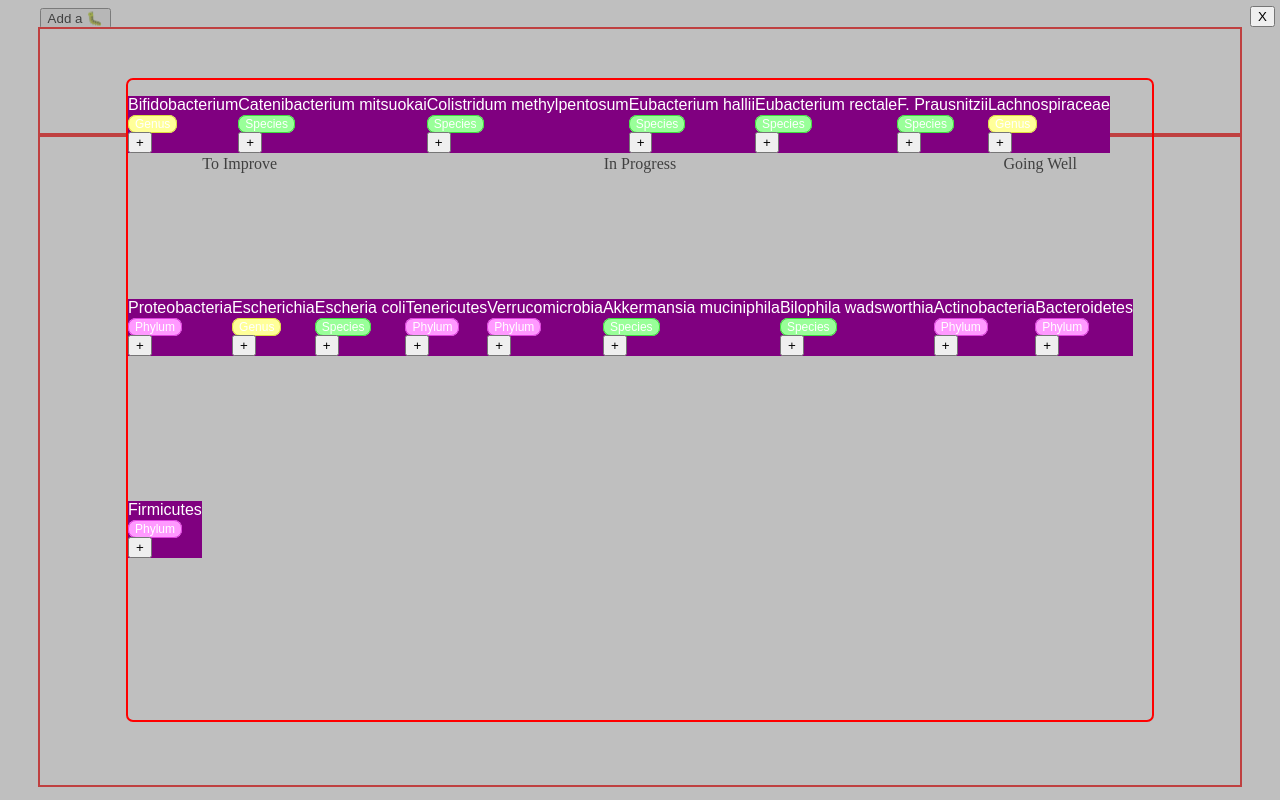
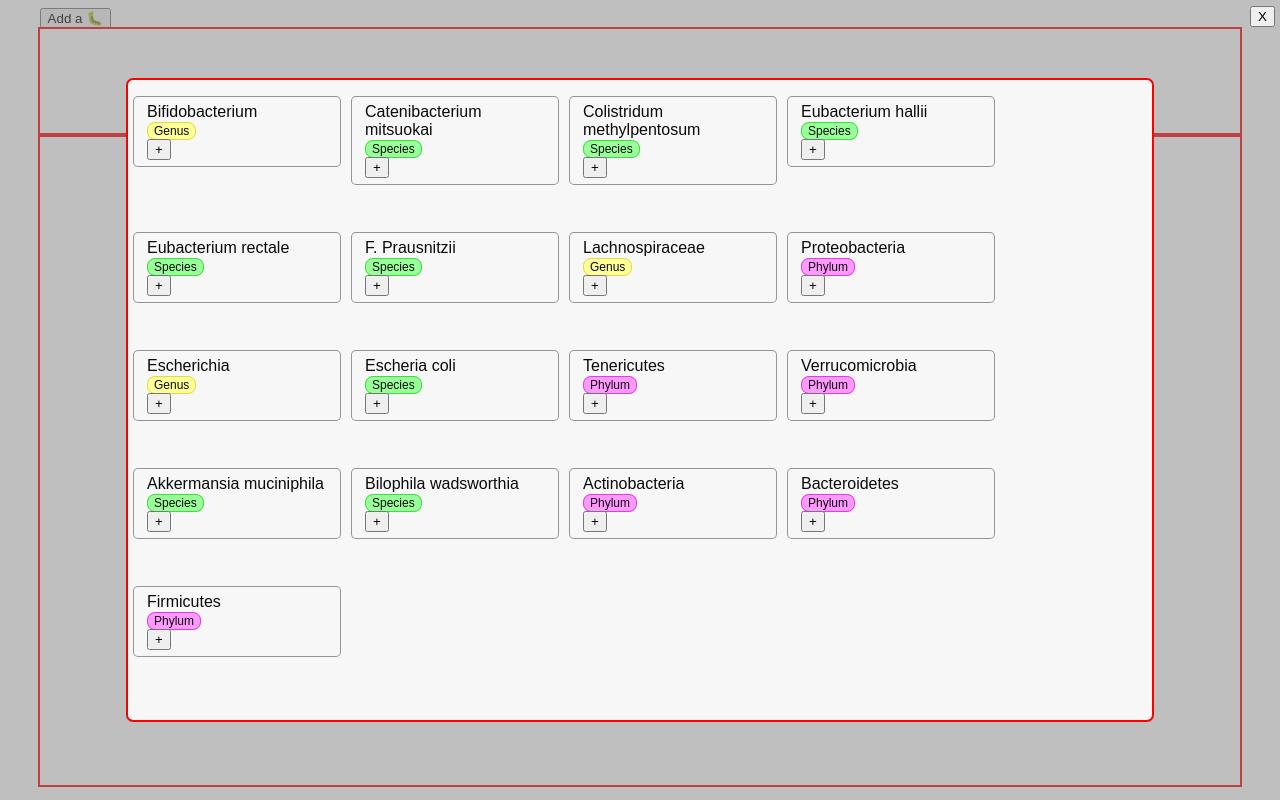
Before and after one commit to alex-j-garcia/probiotic-playbook, a React (Create React App) app: page / in a window 1280 px wide. Both pictures are taken after a click on the button "Add a 🐛". Built offline with nearby package versions, Linux system fonts and the light colour scheme; the HTML template or start-up script is replaced by a standard one.

Commit message:
Update BugCard styles

```diff
--- a/src/components/BugCard/BugCard.css
+++ b/src/components/BugCard/BugCard.css
@@ -1,5 +1,11 @@
 .BugCard {
-  background-color: purple;
-  color: white;
+  width: 180px;
+  margin: 0 5px;
+  padding: 7px 14px;
+  border-radius: 5px;
+  box-shadow: inset 0 0 0px 1px hsla(0, 0%, 0%, 0.4);
+
+  background-color: hsl(0, 0%, 97%);
+  color: hsl(0, 0%, 4%);
   cursor: default;
 }
--- a/src/components/BugModal/BugModal.css
+++ b/src/components/BugModal/BugModal.css
@@ -9,6 +9,7 @@
 	flex-wrap: wrap;
   overflow-y: auto;
   border-radius: 5px;
+  background-color: hsl(0, 0%, 97%);
 }
 
 .BugModal > .BugCard {
```
